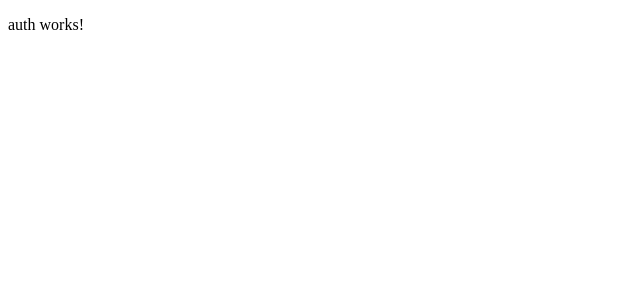
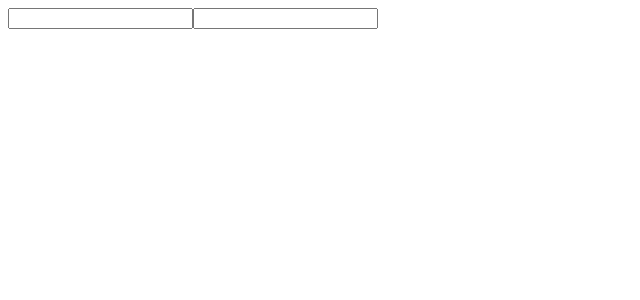
Before and after one commit to wil92/vpn2go-frontend, an Angular app: page /login in a window 1280 px wide. Shown: the top 300 px of the page, without its empty margins (0-640 px from the left). Built offline with nearby package versions, Linux system fonts and the light colour scheme.

Commit message:
Add log-in form in auth component

```diff
--- /dev/null
+++ b/src/app/core/angular/index.ts
@@ -0,0 +1 @@
+export * from './angular.module';
--- a/src/app/features/auth/auth.component.html
+++ b/src/app/features/auth/auth.component.html
@@ -1 +1,8 @@
-<p>auth works!</p>
+<div>
+  <form [formGroup]="authForm">
+    <input type="text"
+           formControlName="username">
+    <input type="password"
+           formControlName="password">
+  </form>
+</div>
--- a/src/app/features/auth/auth.component.ts
+++ b/src/app/features/auth/auth.component.ts
@@ -1,4 +1,5 @@
 import { Component, OnInit } from '@angular/core';
+import { FormControl, FormGroup } from '@angular/forms';
 
 @Component({
   selector: 'app-auth',
@@ -7,10 +8,14 @@ import { Component, OnInit } from '@angular/core';
 })
 export class AuthComponent implements OnInit {
 
+  authForm = new FormGroup({
+    username: new FormControl(''),
+    password: new FormControl('')
+  });
+
   constructor() {
   }
 
   ngOnInit(): void {
   }
-
 }
--- a/src/app/features/auth/auth.module.ts
+++ b/src/app/features/auth/auth.module.ts
@@ -3,6 +3,7 @@ import { CommonModule } from '@angular/common';
 import { RouterModule } from '@angular/router';
 
 import { CoreModule } from '../../core/core.module';
+import { AngularModule } from '../../core/angular';
 import { AuthComponent } from './auth.component';
 
 @NgModule({
@@ -10,6 +11,7 @@ import { AuthComponent } from './auth.component';
   imports: [
     CommonModule,
     CoreModule,
+    AngularModule,
     RouterModule.forChild([
       {
         path: '',
```
Also changed, not shown: src/app/core/angular/angular.module.ts (added, +18 -0 lines).
